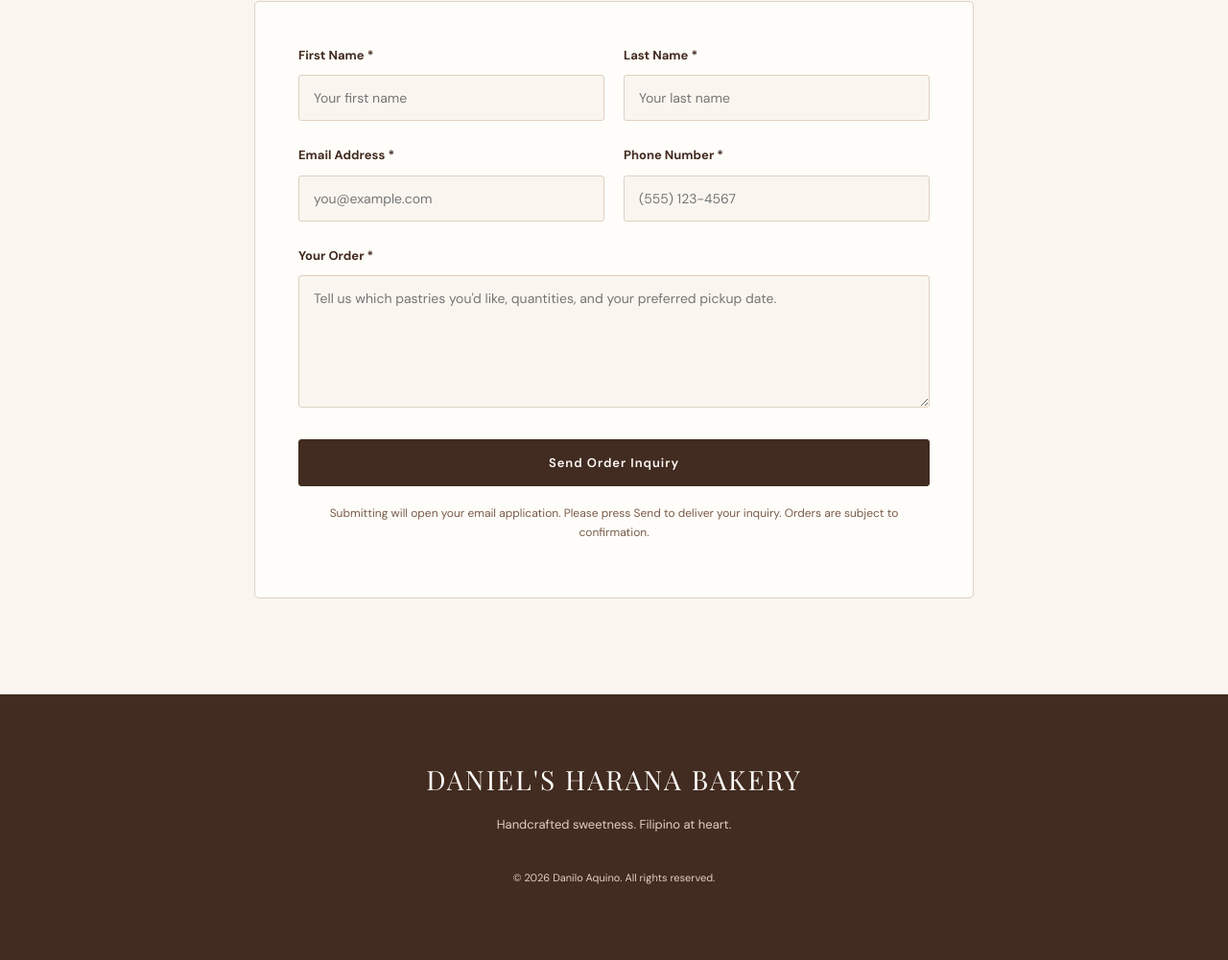
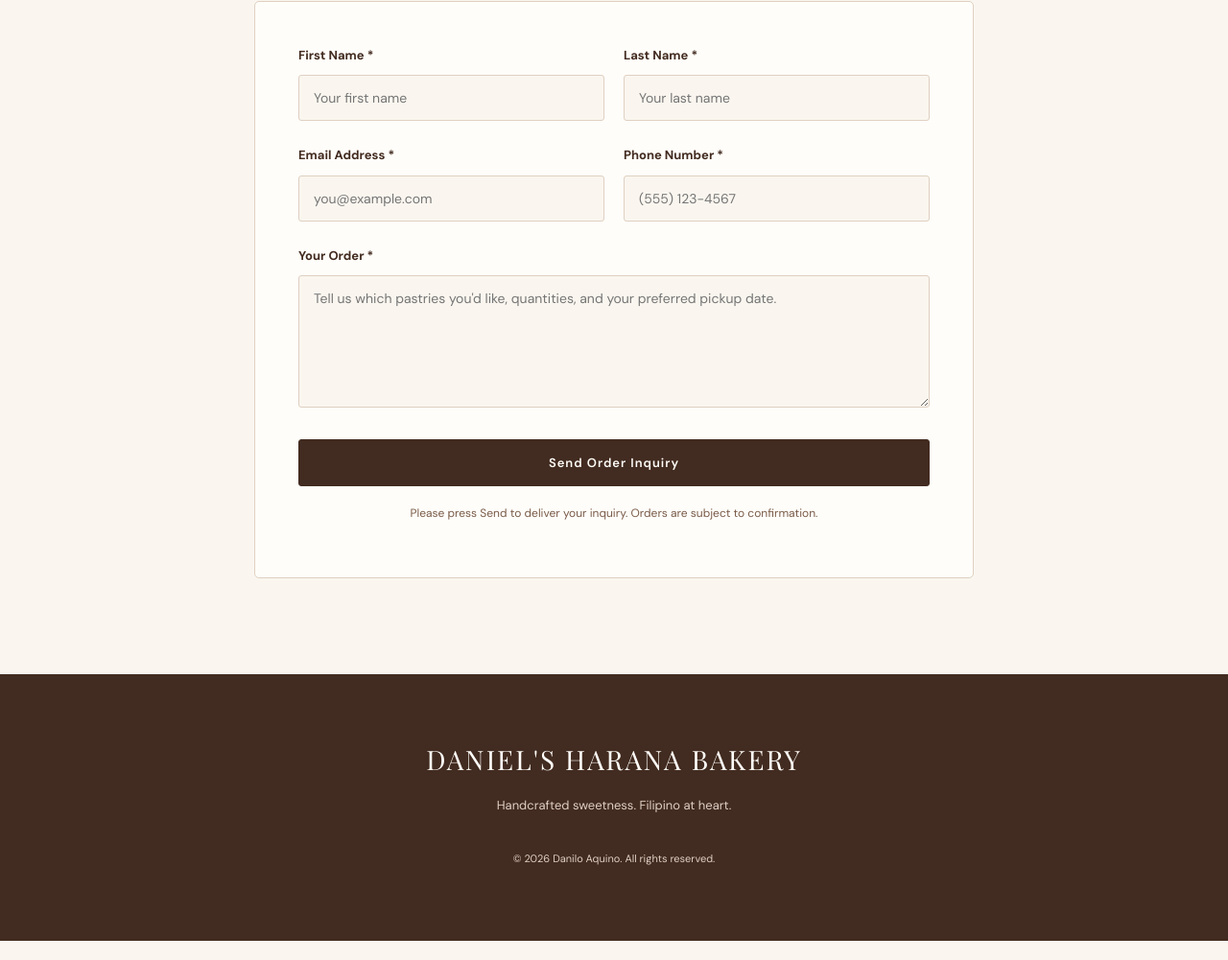
Before and after one commit to daa052185/myfilipinobakerywebsite, a plain HTML site: page index.html in a window 1280 px wide. Shown: the part 2862-3863 px from the top of the page at 96% size. Drawn offline with nearby package versions, Linux system fonts and the light colour scheme.

Commit message:
Update form note to remove email application instruction
Removed instruction about email application from form note.

```diff
--- a/index.html
+++ b/index.html
@@ -221,7 +221,6 @@
         </button>
 
         <p class="form-note">
-          Submitting will open your email application.
           Please press Send to deliver your inquiry.
           Orders are subject to confirmation.
         </p>
```
